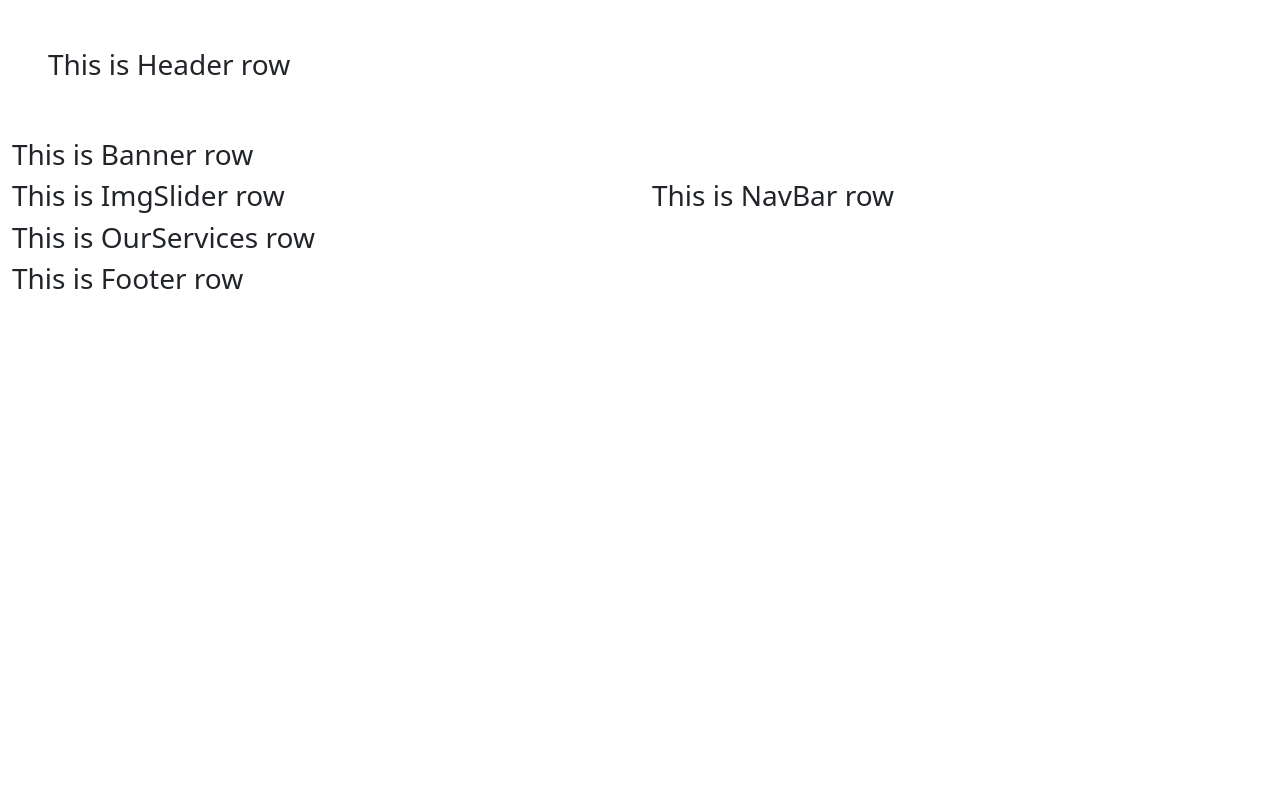
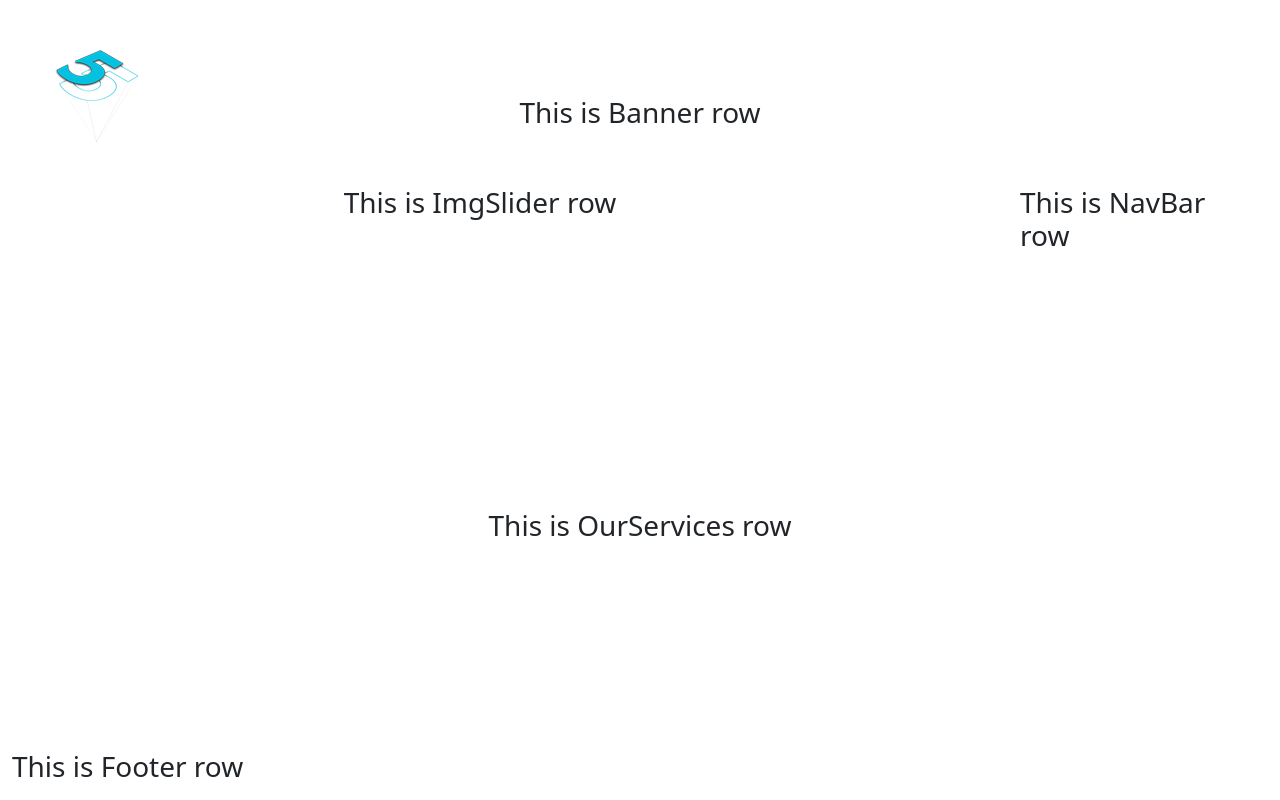
Before and after one commit to saisashreek1992/5thdtreactwebsite, a React (Create React App) app: page / in a window 1280 px wide. Built offline with nearby package versions, Linux system fonts and the light colour scheme.

Commit message:
Added Links and Logos

```diff
--- /dev/null
+++ b/src/Assets/styles.css
@@ -0,0 +1,4 @@
+.services {
+    padding: 8rem;
+    margin: 5rem;
+}
--- a/src/Components/Banner.js
+++ b/src/Components/Banner.js
@@ -6,11 +6,11 @@ import NavBar from "./NavBar";
 const Banner = () => {
     return (
         <div className="row">
-            <h3>This is Banner row</h3>
-            <div className="col">
+            <h3 className="text-center">This is Banner row</h3>
+            <div className="col-9">
                 <ImgSlider />
             </div>
-            <div className="col">
+            <div className="col-3">
                 <NavBar />
             </div>
         </div>
--- a/src/Components/Header.js
+++ b/src/Components/Header.js
@@ -1,10 +1,20 @@
 import React from "react";
+import {Link} from "react-router-dom";
+
+import Logo from '../Assets/img/logo/logo.png';
 
 const Header = () => {
     return (
-        <div className="row">
-            <div className="col px-5 my-5">
-                <h3>This is Header row</h3>
+        <div className="row align-items-start">
+            <div className="col px-5 my-5 align-self-start">
+                <div className="row position-relative align-items-start">
+                    <Link to="/home">
+                        <div className="col position-absolute align-self-start">
+                            <img src={Logo} class="img-fluid w-5 order-first" alt="5thdtlogo" />
+                        </div>
+                    </Link>
+                </div>
+
             </div>
         </div>
     );
--- a/src/Components/ImgSlider.js
+++ b/src/Components/ImgSlider.js
@@ -1,7 +1,13 @@
 import React from "react";
 
 const ImgSlider = () => {
-    return <h3>This is ImgSlider row</h3>;
+    return (
+        <div>
+            <div>
+                <h3 className="text-center m-5 p-6 offset-3">This is ImgSlider row</h3>
+            </div>
+        </div>
+    );
 };
 
 export default ImgSlider;
--- a/src/Components/NavBar.js
+++ b/src/Components/NavBar.js
@@ -1,7 +1,13 @@
 import React from 'react';
 
 const NavBar = () => {
-    return <h3>This is NavBar row</h3>
+    return (
+        <div>
+            <div>
+                <h3 className='text-right m-5 p-15 offset-3'>This is NavBar row</h3>
+            </div>
+        </div>
+    );
 };
 
 export default NavBar;
--- a/src/Components/OurServices.js
+++ b/src/Components/OurServices.js
@@ -1,7 +1,15 @@
 import React from 'react';
 
+import '../Assets/styles.css';
+
 const OurServices = () => {
-    return <h3>This is OurServices row</h3>
+    return (
+        <div>
+            <div>
+                <h3 className='text-center services'>This is OurServices row</h3>
+            </div>
+        </div>
+    );
 };
 
 export default OurServices;
--- /dev/null
+++ b/src/Components/Services.js
@@ -0,0 +1,17 @@
+import React from 'react';
+import {Link} from "react-router-dom";
+
+import '../Assets/styles.css';
+
+const Services = () => {
+    return (
+        <div>
+            <div>
+                <h3 className='text-center services'>This is Services row</h3>
+                <Link className="btn btn-success" to="/home"> Home</Link>
+            </div>
+        </div>
+    );
+};
+
+export default Services;
--- a/src/index.js
+++ b/src/index.js
@@ -2,6 +2,7 @@ import React from 'react';
 import ReactDOM from 'react-dom';
 import './index.css';
 import App from './App';
+import Services from './Components/Services';
 
 import {
   BrowserRouter as Router,
@@ -21,8 +22,13 @@ import 'bootstrap/dist/css/bootstrap.min.css';
 import 'popper.js';
 
 ReactDOM.render(
-  <React.StrictMode>
-    <App />
-  </React.StrictMode>,
+  <Router>
+    <Routes>
+      <Route path="/" element={<App />} />
+      <Route path="home" element={<App />} />
+      <Route path="/services" element={<Services />} />
+    </Routes>
+
+  </Router>,
   document.getElementById('root')
 );
```
Also changed, not shown: src/Assets/img/logo/logo.png (added).
